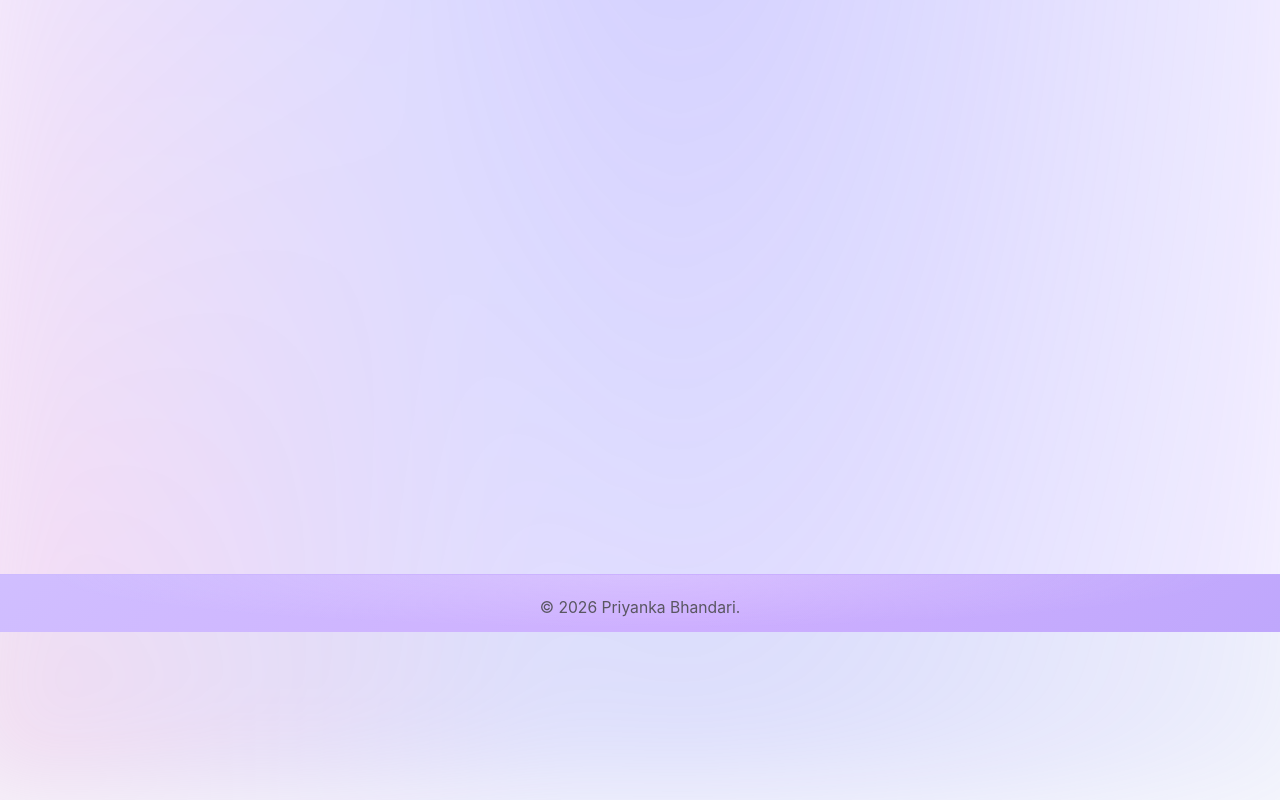
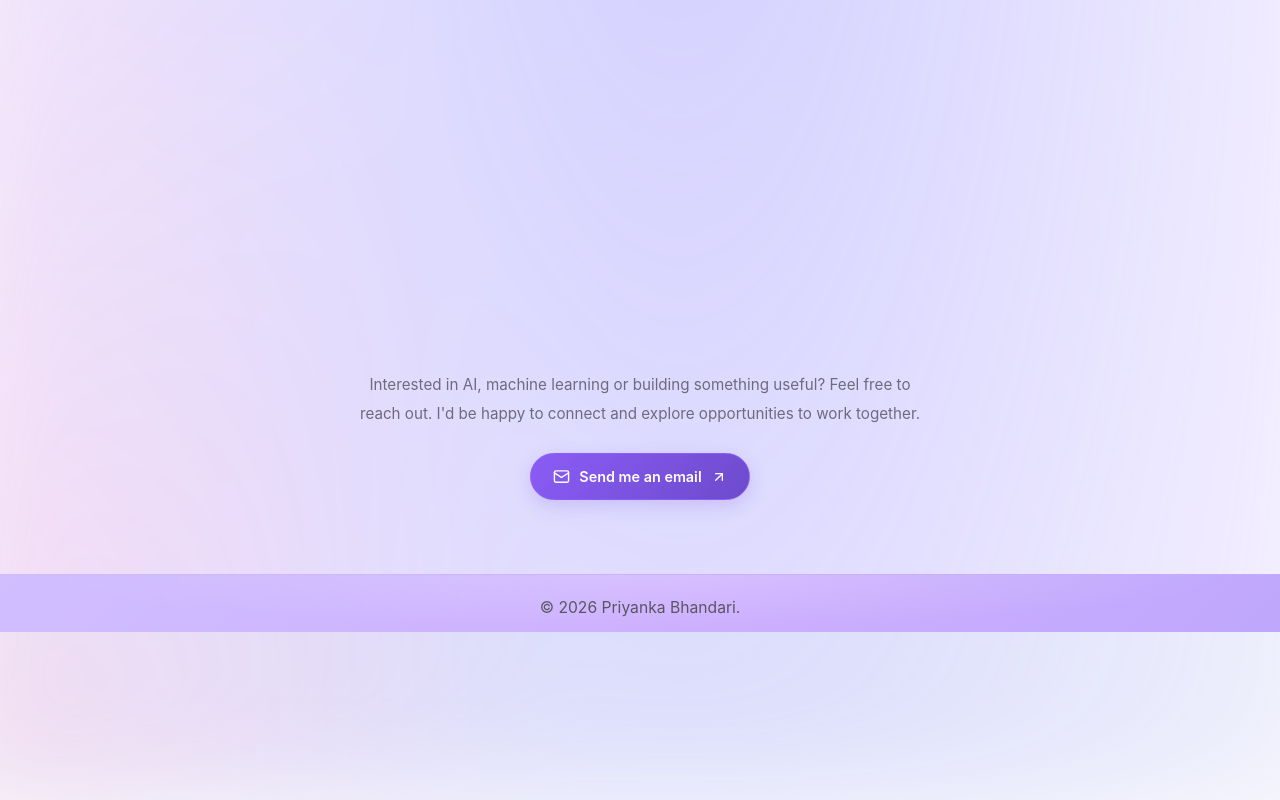
Before and after one commit to preeyankaa/my_portfolio, a React (Vite) app: page / in a window 1280 px wide. Shown: the part 3593-4393 px from the top of the page. Built offline with nearby package versions, Linux system fonts and the light colour scheme.

Commit message:
Layout update

```diff
--- a/src/index.css
+++ b/src/index.css
@@ -2012,12 +2012,25 @@ html.dark .navbar-mobile-resume-link {
   animation-range: entry 0% cover 30%;
 }
 
-/* Contact */
+/* Contact — no scroll animation */
 .contact-section {
-  animation: fadeUp 0.7s cubic-bezier(0.22, 1, 0.36, 1) both;
-  animation-timeline: view();
-  animation-range: entry 0% cover 35%;
-}
+  animation: none;
+  animation-timeline: auto;
+  animation-range: normal;
+  transform: none;
+  opacity: 1;
+}
+
+/* Footer — stays at the natural end of the page */
+.portfolio-footer {
+  position: relative;
+  animation: none;
+  animation-timeline: auto;
+  animation-range: normal;
+  transform: none;
+  opacity: 1;
+}
+
 
 /* Tech chips in experience */
 .tech-chip {
```
